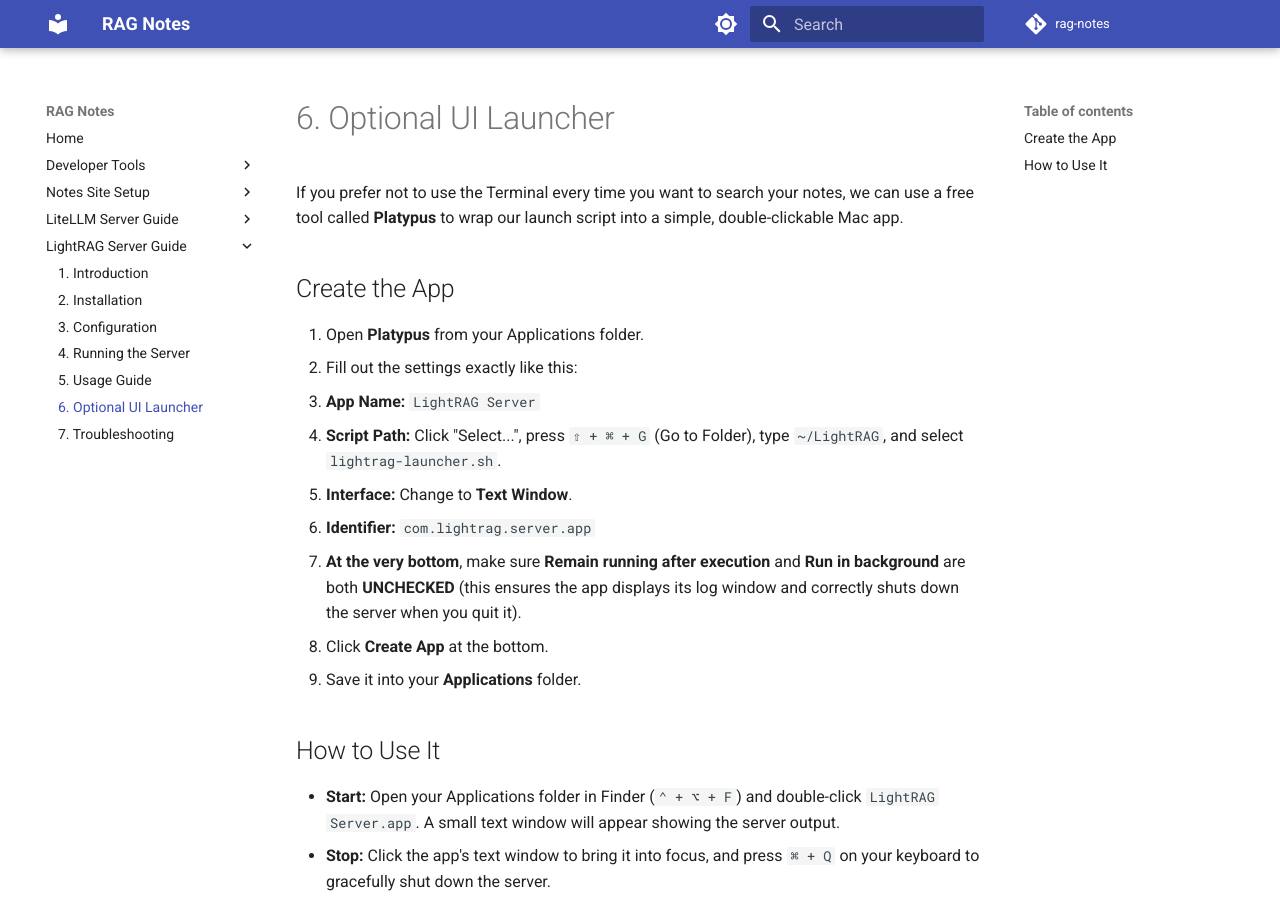
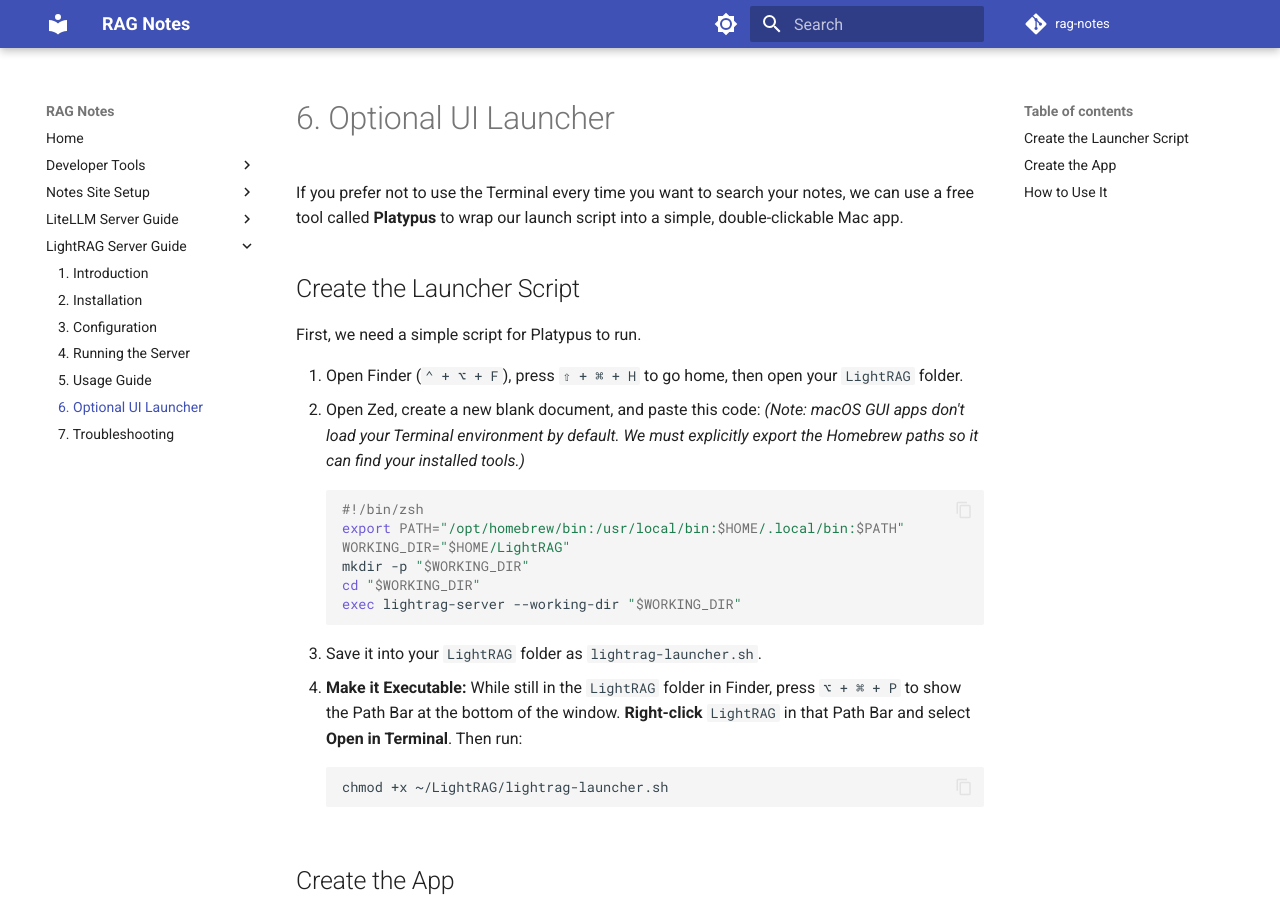
Before and after one commit to kbhatiya999/rag-notes, an MkDocs documentation site: the page built from docs/lightrag-server/6-optional-ui-launcher.md, in a window 1280 px wide and 900 px high. Built offline with MkDocs 1.6.1 and Material for MkDocs 9.7.7, drawn with Linux system fonts in a browser that asks for light colours; comment, search, counter and statistics services are not loaded.

Commit message:
Moved LightRAG Launcher script creation to UI guide

````diff
--- a/docs/lightrag-server/6-optional-ui-launcher.md
+++ b/docs/lightrag-server/6-optional-ui-launcher.md
@@ -1,6 +1,27 @@
 # 6. Optional UI Launcher
 
 If you prefer not to use the Terminal every time you want to search your notes, we can use a free tool called **Platypus** to wrap our launch script into a simple, double-clickable Mac app.
+
+## Create the Launcher Script
+
+First, we need a simple script for Platypus to run.
+
+1. Open Finder (`⌃ + ⌥ + F`), press `⇧ + ⌘ + H` to go home, then open your `LightRAG` folder.
+2. Open Zed, create a new blank document, and paste this code:
+   *(Note: macOS GUI apps don't load your Terminal environment by default. We must explicitly export the Homebrew paths so it can find your installed tools.)*
+   ```bash
+   #!/bin/zsh
+   export PATH="/opt/homebrew/bin:/usr/local/bin:$HOME/.local/bin:$PATH"
+   WORKING_DIR="$HOME/LightRAG"
+   mkdir -p "$WORKING_DIR"
+   cd "$WORKING_DIR"
+   exec lightrag-server --working-dir "$WORKING_DIR"
+   ```
+3. Save it into your `LightRAG` folder as `lightrag-launcher.sh`.
+4. **Make it Executable:** While still in the `LightRAG` folder in Finder, press `⌥ + ⌘ + P` to show the Path Bar at the bottom of the window. **Right-click** `LightRAG` in that Path Bar and select **Open in Terminal**. Then run:
+   ```bash
+   chmod +x ~/LightRAG/lightrag-launcher.sh
+   ```
 
 ## Create the App
 
````
Also changed, not shown: docs/lightrag-server/3-configuration.md (+0 -22 lines).
